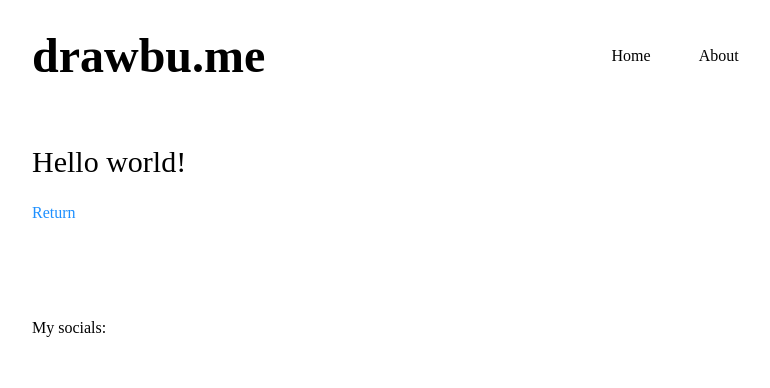
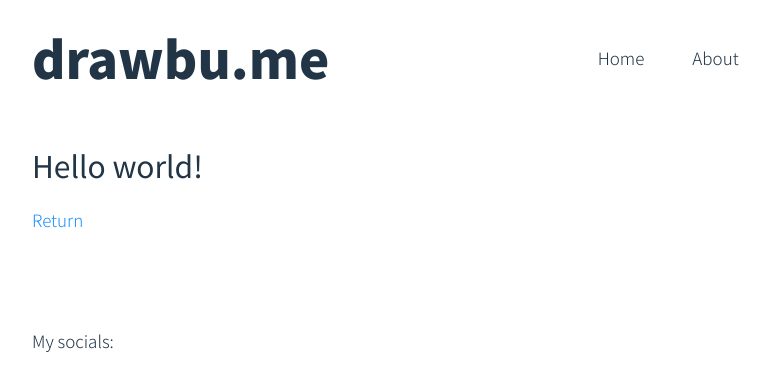
Before and after one commit to drawbu/drawbu.me, a Svelte app: page /about in a window 1280 px wide. Shown: the top 388 px of the page, without its empty margins (208-978 px from the left). Built offline with nearby package versions, Linux system fonts and the light colour scheme; some icons are missing.

Commit message:
:art: Move CSS to external file and use `prefers-color-scheme`

```diff
--- a/src/App.svelte
+++ b/src/App.svelte
@@ -37,48 +37,14 @@
   <Footer />
 </div>
 
-<style lang="scss" global>
-  * {
-    margin: 0;
-    padding: 0;
-    text-decoration: none;
-  }
-
+<style lang="scss">
   #app {
-    width: auto;
-    margin: auto;
     padding-right: 16px;
     padding-left: 16px;
 
-    @media (min-width: 840px) {
-      width: 50rem;
+    @media (min-width: 832px) {
+      margin: auto;
+      width: 800px;
     }
   }
-
-  :global(body) {
-    color: black;
-    font-family: "Noto Sans JP", sans-serif;
-    font-weight: 300;
-    font-size: 17px;
-    background-color: white;
-    transition: background-color 0.3s;
-  }
-
-  :global(a:hover) {
-    text-decoration: underline;
-  }
-
-  :global(body.dark-mode) {
-    color: white;
-    background-color: #20293A;
-  }
-
-  :global(body.dark-mode *) {
-    color: white;
-    transition: background-color 0.3s;
-  }
-
-  :global(body.dark-mode a.nav-button) {
-    color: white;
-  }
 </style>
--- /dev/null
+++ b/src/app.css
@@ -0,0 +1,45 @@
+* {
+  margin: 0;
+  padding: 0;
+  text-decoration: none;
+}
+
+:root {
+  font-family: "Noto Sans JP", sans-serif;
+  font-weight: 300;
+  font-size: 17px;
+
+  color-scheme: light dark;
+  --text-color: rgba(255, 255, 255, 0.87);
+  color: var(--text-color);
+
+  font-synthesis: none;
+  text-rendering: optimizeLegibility;
+  -webkit-font-smoothing: antialiased;
+  -moz-osx-font-smoothing: grayscale;
+  -webkit-text-size-adjust: 100%;
+}
+@media (prefers-color-scheme: light) {
+  :root {
+    --text-color: #213547;
+  }
+}
+
+body {
+  background-color: #242424;
+  transition: background-color 0.3s;
+}
+@media (prefers-color-scheme: light) {
+  body {
+    background-color: #ffffff;
+  }
+}
+
+a {
+  color: dodgerblue;
+  text-decoration: underline transparent;
+  transition: 150ms;
+}
+a:hover {
+  text-decoration-color: dodgerblue;
+}
--- a/src/lib/footer.svelte
+++ b/src/lib/footer.svelte
@@ -24,7 +24,7 @@
     gap: 16px;
 
     :global(svg.feather) {
-      color: black;
+      color: var(--text-color);
     }
 
     :global(svg.feather-github):hover {
@@ -35,8 +35,4 @@
       color: dodgerblue;
     }
   }
-
-  :global(body.dark-mode footer svg.feather) {
-    color: white;
-  }
 </style>
--- a/src/lib/header.svelte
+++ b/src/lib/header.svelte
@@ -57,7 +57,6 @@
     margin-bottom: 64px;
     display: flex;
     align-items: center;
-    justify-content: space-between;
     flex-direction: column;
 
     h1 {
@@ -74,6 +73,15 @@
       nav {
         display: flex;
         gap: 48px;
+
+        :global(a) {
+          /* Global style because the <a> element is in <Link> */
+          color: var(--text-color);
+
+          &:hover {
+            text-decoration-color: var(--text-color);
+          }
+        }
       }
 
       button {
@@ -93,6 +101,7 @@
 
     @media (min-width: 840px) {
       flex-direction: row;
+      justify-content: space-between;
 
       h1 {
         margin-bottom: 0;
@@ -104,17 +113,6 @@
     }
   }
 
-  :global(a, svg.feather-sun) {
-    color: black;
-  }
-
-  :global(
-    body.dark-mode header div nav a,
-    body.dark-mode header div svg.feather-sun
-   ) {
-    color: white;
-  }
-
   @keyframes spin {
     from {
       transform:rotate(0deg);
--- a/src/main.js
+++ b/src/main.js
@@ -1,5 +1,5 @@
+import './app.css'
 import App from './App.svelte'
-
 
 const app = new App({ target: document.body })
 
```
